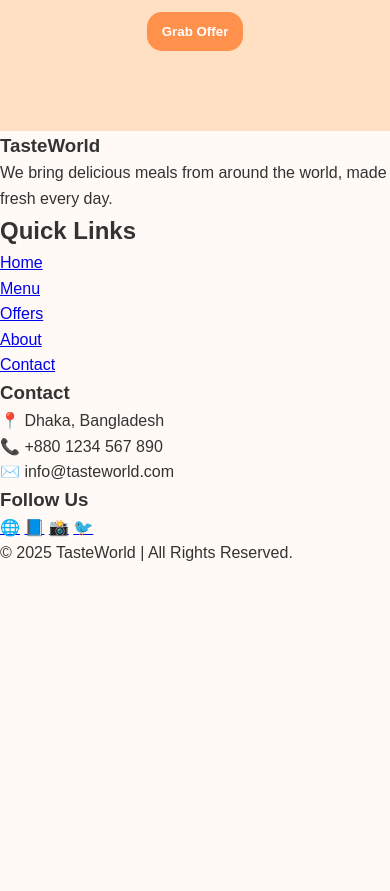
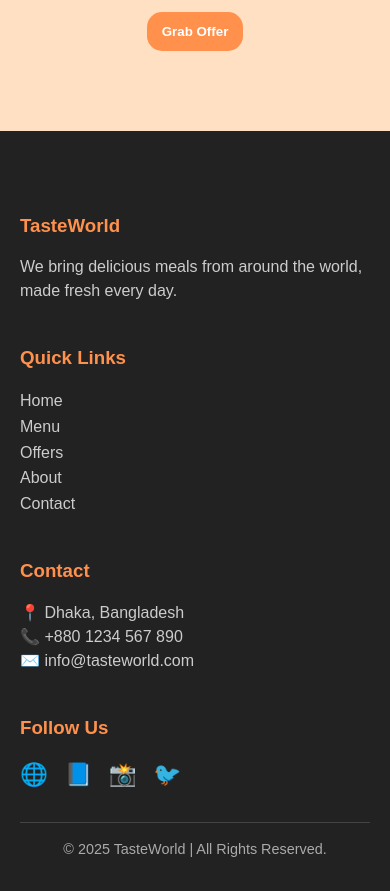
Before and after one commit to Hasan1971f/tasteworld-fresh-delicious-food, a plain HTML site: page index.html in a window 390 px wide. Shown: the part 2501-3392 px from the top of the page. Before the commit the page ends 3067 px from the top, so only its background shows below. Drawn offline with Linux system fonts and the light colour scheme.

Commit message:
Added responsive and stylish footer section with hover effects

```diff
--- a/index.html
+++ b/index.html
@@ -80,7 +80,7 @@
             </div>
 
             <div class="footer-section">
-                <h2>Quick Links</h2>
+                <h3>Quick Links</h3>
                 <a href="#">Home</a><br>
                 <a href="#">Menu</a><br>
                 <a href="#">Offers</a><br>
--- a/styles/Style.css
+++ b/styles/Style.css
@@ -142,24 +142,27 @@ nav ul li a:hover {
 
 /* ===== Offer Section ===== */
 
- .offer{
+.offer {
     background: #ffe0c2;
-    text-align:center;
+    text-align: center;
     padding: 80px 20px;
     margin-top: 50px;
 }
- .offer h2{
-    color:  #ff914d;
+
+.offer h2 {
+    color: #ff914d;
     font-size: 2rem;
     margin-bottom: 15px;
 }
- .offer p{
+
+.offer p {
     margin-bottom: 15px;
     font-size: 1.1rem;
     color: black;
 
 }
- .offer button{
+
+.offer button {
     background: #ff914d;
     color: white;
     padding: 12px 15px;
@@ -167,9 +170,75 @@ nav ul li a:hover {
     border-radius: 15px;
     cursor: pointer;
     font-weight: bold;
-    transition: all 0.3s ease ;
+    transition: all 0.3s ease;
 }
- .offer button:hover{
+
+.offer button:hover {
     background: rgb(213, 8, 231);
     transform: scale(1.05);
 }
+
+/* ===== Footer ===== */
+
+footer {
+    background: #222;
+    color: white;
+    padding: 60px 20px 30px;
+
+}
+
+.footer-container {
+    display: flex;
+    flex-wrap: wrap;
+    justify-content: space-between;
+    gap: 40px;
+    max-width: 1100px;
+    margin: auto;
+    margin-top: 20px;
+
+}
+
+.footer-section {
+    flex: 1 1 220px;
+}
+
+.footer-section h3 {
+    color: #ff914d;
+    margin-bottom: 15px;
+}
+
+
+.footer-section p,
+.footer-section a {
+    color: #ccc;
+    text-decoration: none;
+    line-height: 1.5;
+}
+
+
+
+.footer-section a:hover {
+    color: #fff;
+}
+
+.social-icons a {
+    font-size: 1.4rem;
+    margin-right: 12px;
+    display: inline-block;
+    transition: transform 0.3s ease;
+
+}
+.social-icons a:hover{
+
+    transform: scale(1.2);
+
+}
+
+.footer-bottom{
+    text-align: center;
+    border-top: 1px solid #444;
+    margin-top: 30px;
+    padding-top: 15px;
+    font-size: 0.9rem;
+    color: #aaa;
+}
```
Lines whose indentation alone changed are shown as unchanged.
